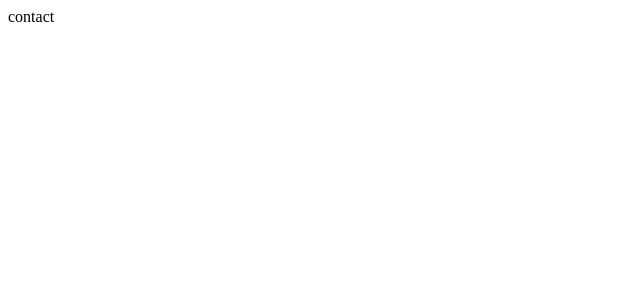
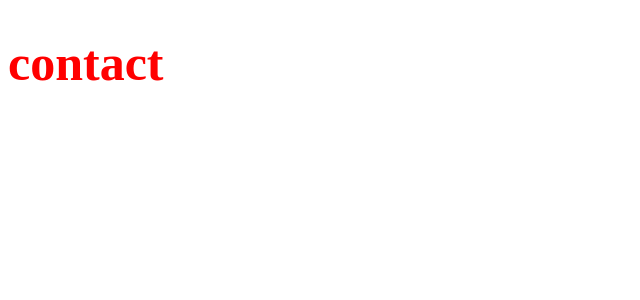
Before and after one commit to ShariarNiaj05/simple-nextjs-app, a Next.js app: page /contact in a window 1280 px wide. Shown: the top 300 px of the page, without its empty margins (0-640 px from the left). Built offline with nearby package versions, Linux system fonts and the light colour scheme.

Commit message:
Explore built-in css module support

```diff
--- /dev/null
+++ b/src/app/contact/Contact.module.css
@@ -0,0 +1,4 @@
+.heading {
+  font-size: 50px;
+  color: red;
+}
--- a/src/app/contact/page.js
+++ b/src/app/contact/page.js
@@ -1,8 +1,9 @@
-
+import styles from "./Contact.module.css"
 const ContactPage = () => {
     return (
         <div>
-            contact
+            <h1 className={styles.heading}>
+                contact</h1>
         </div>
     );
 };
```
